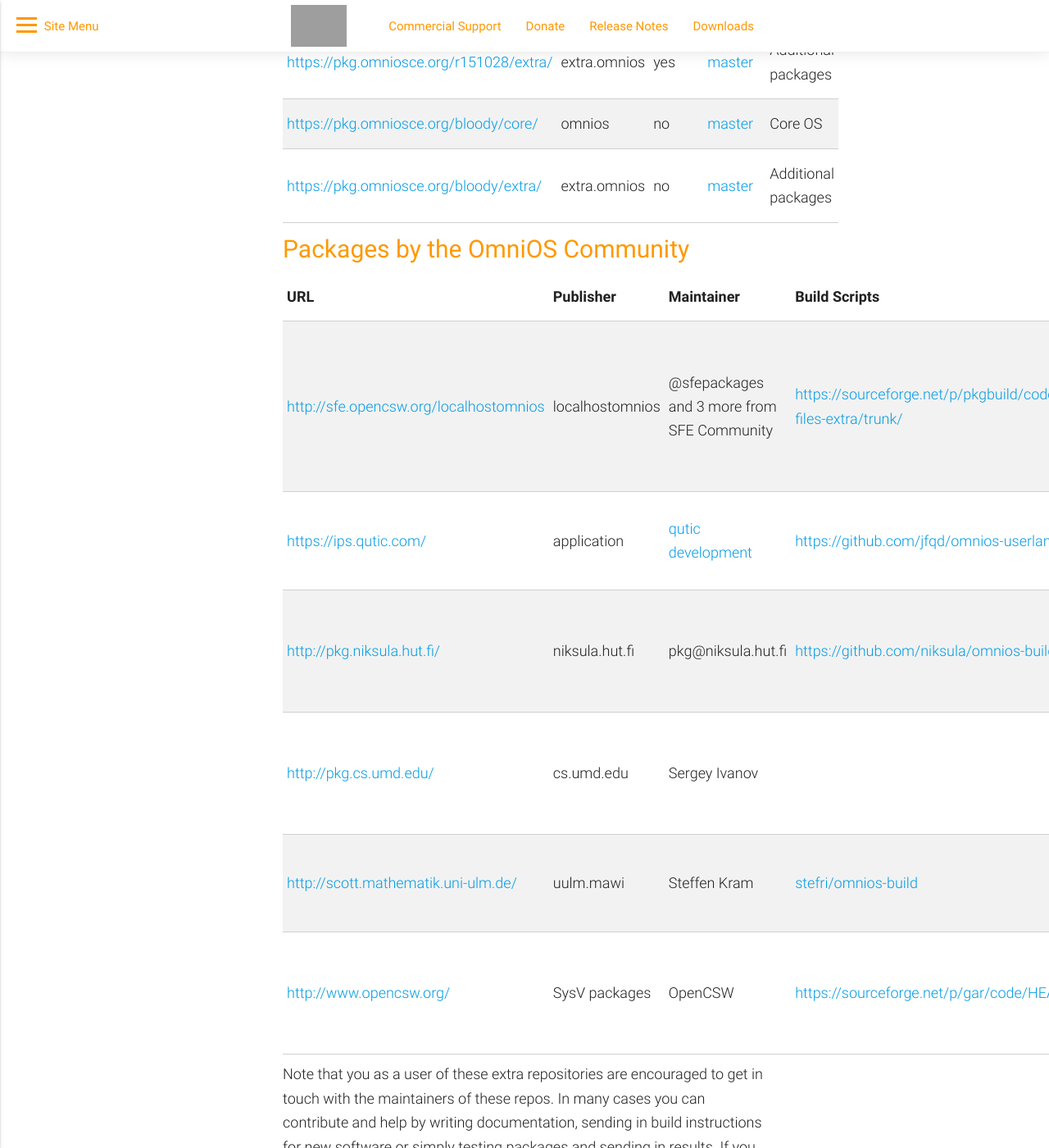
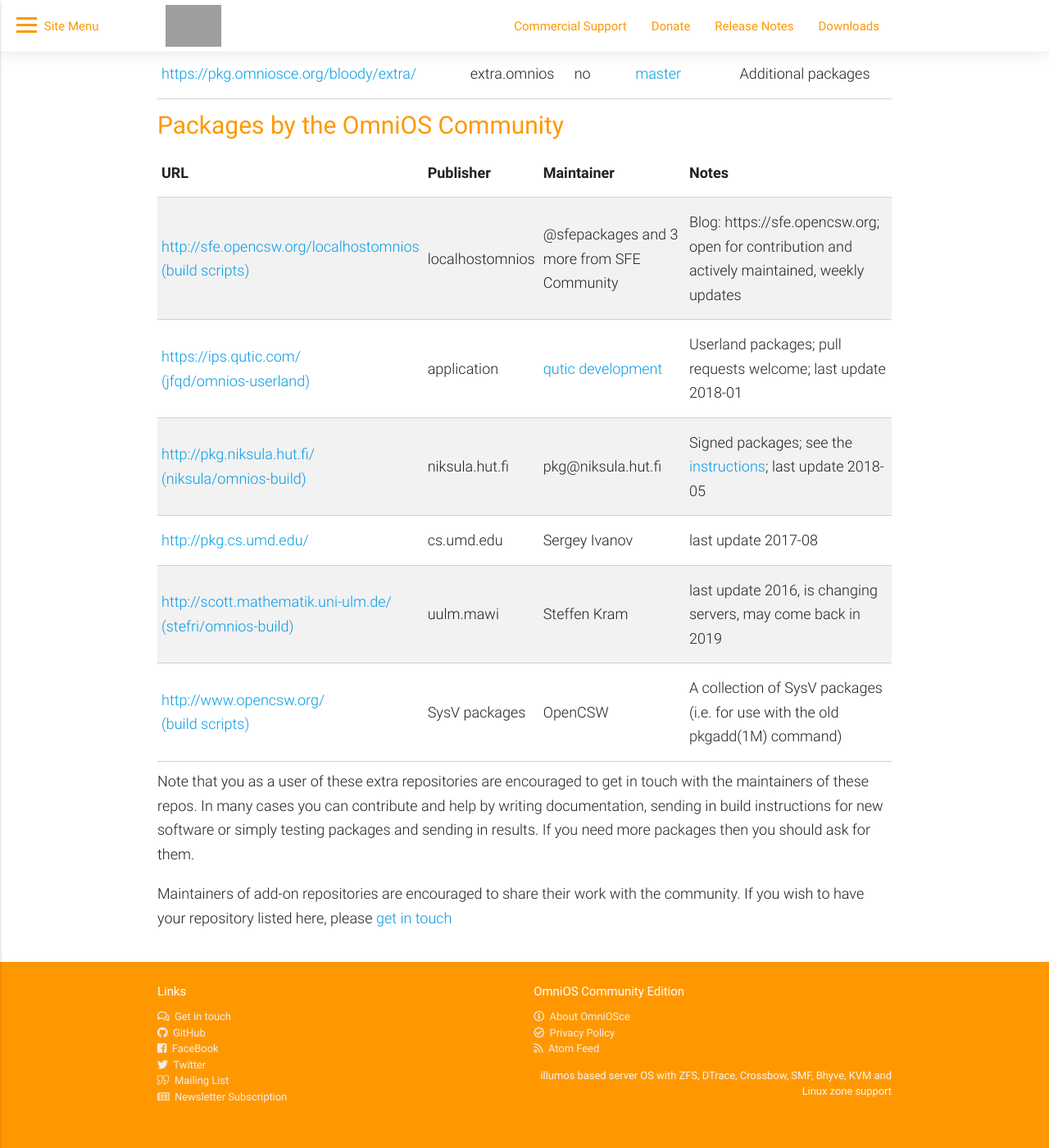
Before and after one commit to omniosorg/omniosorg.github.io, a Jekyll site: the page built from _docs/info/ipsrepos.md, in a window 1280 px wide and 1400 px high, scrolled down 566 px. Shown: the whole window at 82% size. Built offline with Jekyll 4.4.1, drawn with Linux system fonts in a browser that asks for light colours; comment, search, counter and statistics services are not loaded; grey boxes are pictures that could not be loaded.

Commit message:
Adjust column misalignment

```diff
--- a/_docs/info/ipsrepos.md
+++ b/_docs/info/ipsrepos.md
@@ -27,14 +28,14 @@
 ## Packages by the OmniOS Community
 
 {:.bordered .responsive-table}
-| URL	| Publisher	| Maintainer	| Build Scripts	| Notes	|
-| ---	| ---		| ---		| ---		| ---	|
-| <http://sfe.opencsw.org/localhostomnios>	| localhostomnios	| @sfepackages and 3 more from SFE Community | <https://sourceforge.net/p/pkgbuild/code/HEAD/tree/spec-files-extra/trunk/> | Blog: https://sfe.opencsw.org; open for contribution and actively maintained, weekly updates |
-| <https://ips.qutic.com/>			| application		| [qutic development](https://qutic.com) | <https://github.com/jfqd/omnios-userland> | Userland packages; pull requests welcome; last update 2018-01 |
-| <http://pkg.niksula.hut.fi/>			| niksula.hut.fi	| pkg@niksula.hut.fi | <https://github.com/niksula/omnios-build> | Signed packages; see the [instructions](http://pkg.niksula.hut.fi/) | last update 2018-05
-| <http://pkg.cs.umd.edu/>			| cs.umd.edu		| Sergey Ivanov | | | last update 2017-08
-| <http://scott.mathematik.uni-ulm.de/>		| uulm.mawi		| Steffen Kram	| [stefri/omnios-build](https://github.com/stefri/omnios-build) | last update 2016, is changing servers, may come back in 2019 |
-| <http://www.opencsw.org/>			| SysV packages		| OpenCSW	| <https://sourceforge.net/p/gar/code/HEAD/tree/> | A collection of SysV packages (i.e. for use with the old pkgadd(1M) command) |
+| URL	| Publisher	| Maintainer	| Notes	|
+| ---	| ---		| ---		| ---	|
+| <http://sfe.opencsw.org/localhostomnios><br>[(build scripts)](https://sourceforge.net/p/pkgbuild/code/HEAD/tree/spec-files-extra/trunk/) | localhostomnios	| @sfepackages and 3 more from SFE Community | Blog: https://sfe.opencsw.org; open for contribution and actively maintained, weekly updates |
+| <https://ips.qutic.com/><br>[(jfqd/omnios-userland)](https://github.com/jfqd/omnios-userland)	| application		| [qutic development](https://qutic.com) | Userland packages; pull requests welcome; last update 2018-01 |
+| <http://pkg.niksula.hut.fi/><br>[(niksula/omnios-build)](https://github.com/niksula/omnios-build) | niksula.hut.fi	| pkg@niksula.hut.fi | Signed packages; see the [instructions](http://pkg.niksula.hut.fi/); last update 2018-05
+| <http://pkg.cs.umd.edu/>			| cs.umd.edu		| Sergey Ivanov | last update 2017-08
+| <http://scott.mathematik.uni-ulm.de/><br>[(stefri/omnios-build)](https://github.com/stefri/omnios-build) | uulm.mawi		| Steffen Kram	| last update 2016, is changing servers, may come back in 2019 |
+| <http://www.opencsw.org/><br>[(build scripts)](https://sourceforge.net/p/gar/code/HEAD/tree/)	| SysV packages		| OpenCSW	| A collection of SysV packages (i.e. for use with the old pkgadd(1M) command) |
 
 Note that you as a user of these extra repositories are encouraged to get in
 touch with the maintainers of these repos. In many cases you can contribute and
```
Also changed, not shown: other parts of _docs/info/ipsrepos.md (+1 -0 lines).
